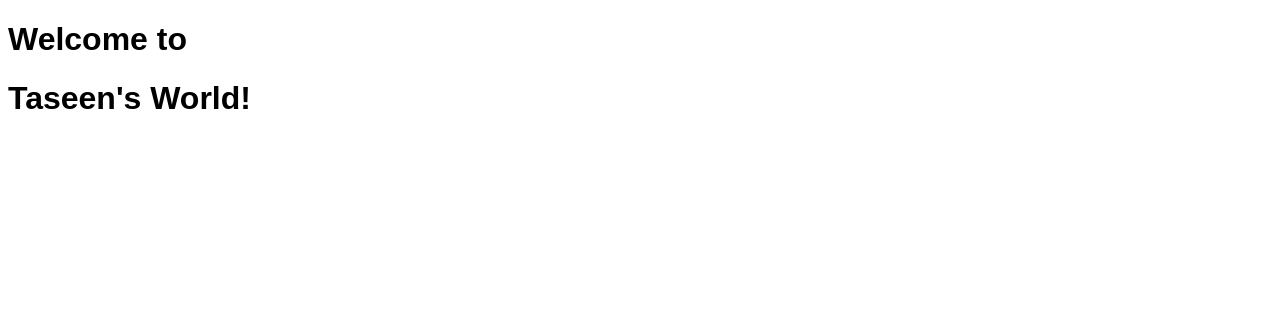
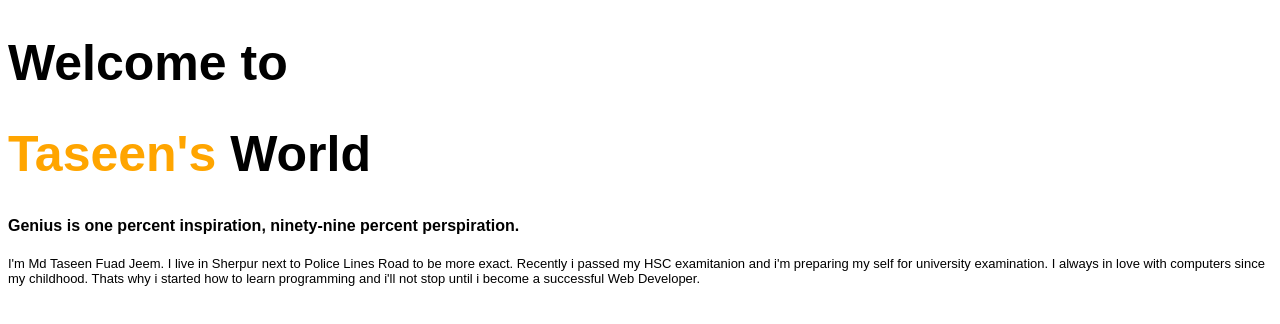
Before and after one commit to TaseenZim/dev-portfolio, a plain HTML site: page index.html in a window 1280 px wide. Drawn offline with Linux system fonts and the light colour scheme; a web font is replaced by a local one.

Commit message:
modified

```diff
--- a/index.html
+++ b/index.html
@@ -14,7 +14,9 @@
     <link rel="shortcut icon" href="download.png" type="image/x-icon">
 </head>
 <h1>Welcome to</h1>
-<h1>Taseen's World!</h1>
+<h1><span class="orange-color">Taseen's</span> World</h1>
+<h4 id="third-line">Genius is one percent inspiration, ninety-nine percent perspiration.</h4>
+<p id="first-pera">I'm Md Taseen Fuad Jeem. I live in Sherpur next to Police Lines Road to be more exact. Recently i passed my HSC examitanion and i'm preparing my self for university examination. I always in love with computers since my childhood. Thats why i started how to learn programming and i'll not stop until i become a successful Web Developer.</p>
 <body>
 
 </body>
--- a/style.css
+++ b/style.css
@@ -1,3 +1,12 @@
 body {
     font-family: 'Otomanopee One', sans-serif;
 }
+h1 {
+    font-size: 50px;
+}
+.orange-color {
+    color: orange;
+}
+#first-pera {
+    font-size: 13px;
+}
```
